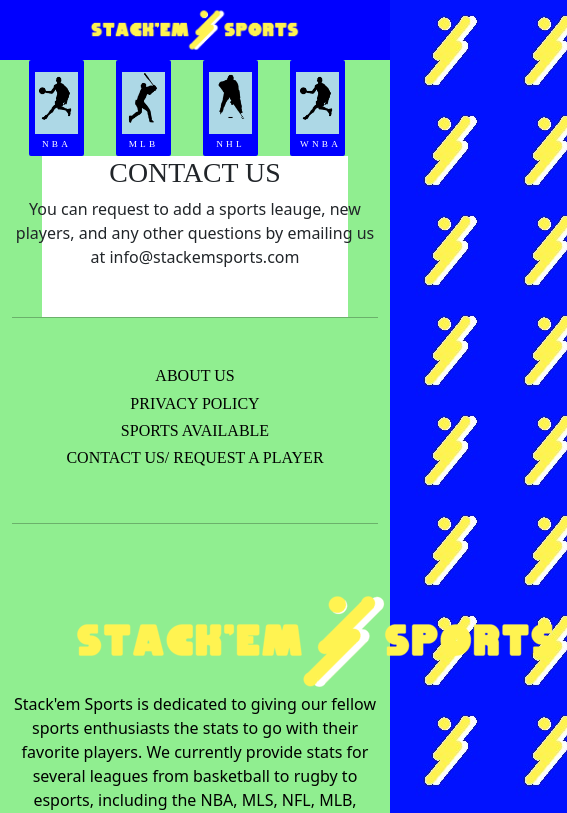
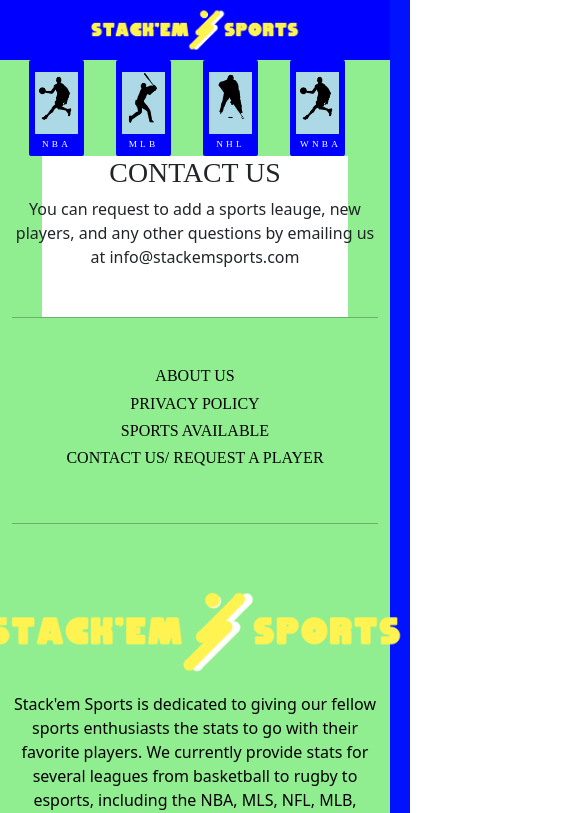
Before and after one commit to gitDeShaune/StackemSports, a React (Create React App) app in the folder client/: page /contact-us in a window 390 px wide. Shown: the top 813 px of the page, 567 px wide, since content can reach past the window. Built offline with nearby package versions, Linux system fonts and the light colour scheme; a web font is replaced by a local one.

Commit message:
footer logo scale for mobile no overflow2?

```diff
--- a/client/src/footer-style.css
+++ b/client/src/footer-style.css
@@ -74,10 +74,13 @@ footer .form-control {
 }
 
 .logo-footer{
+	//display:grid;
+	display:flex;
 	margin:auto;
 	width:70%;
 	object-fit:contain;
 	height:40%;
+	justify-content:center;
 
 	//height:40%;
 }
```
